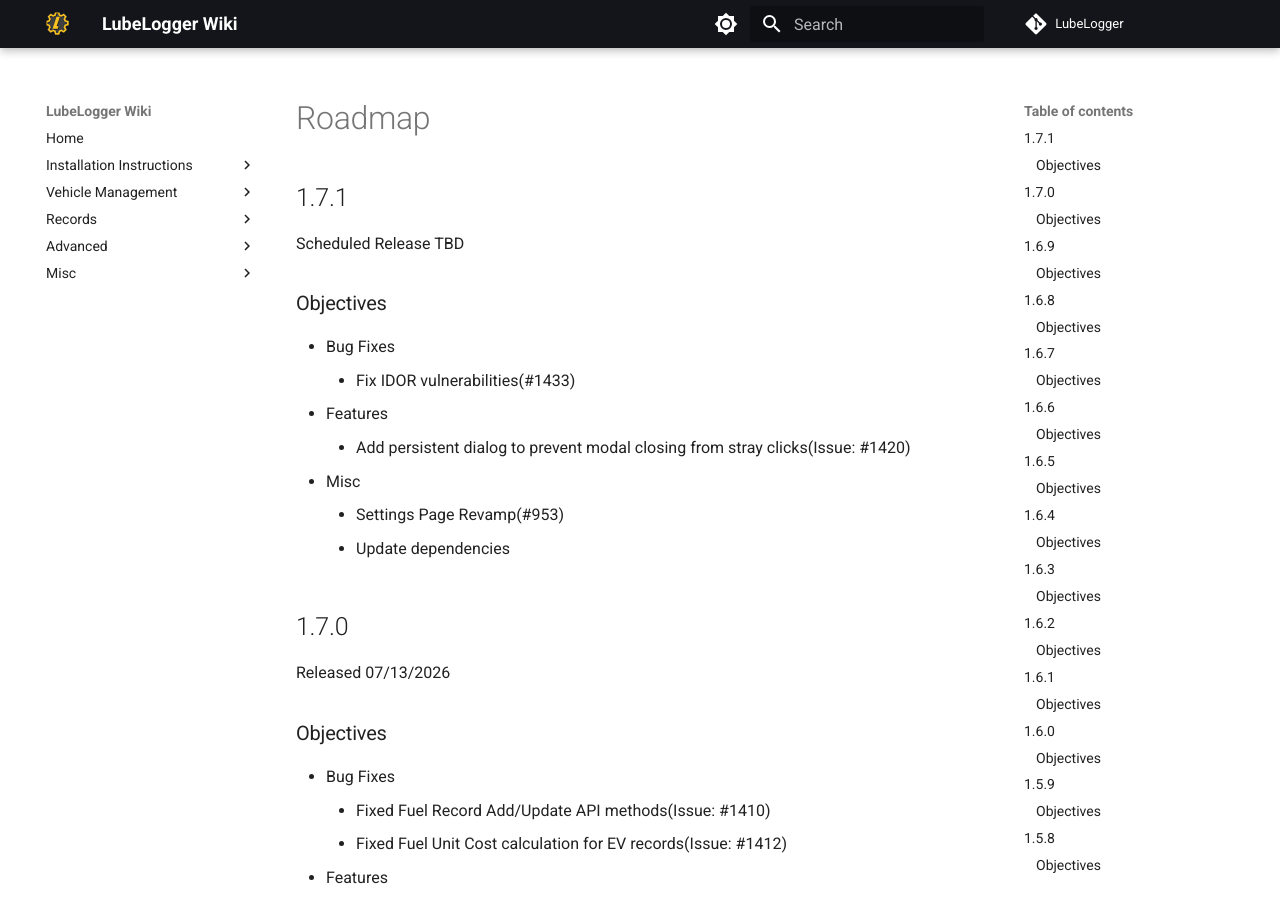
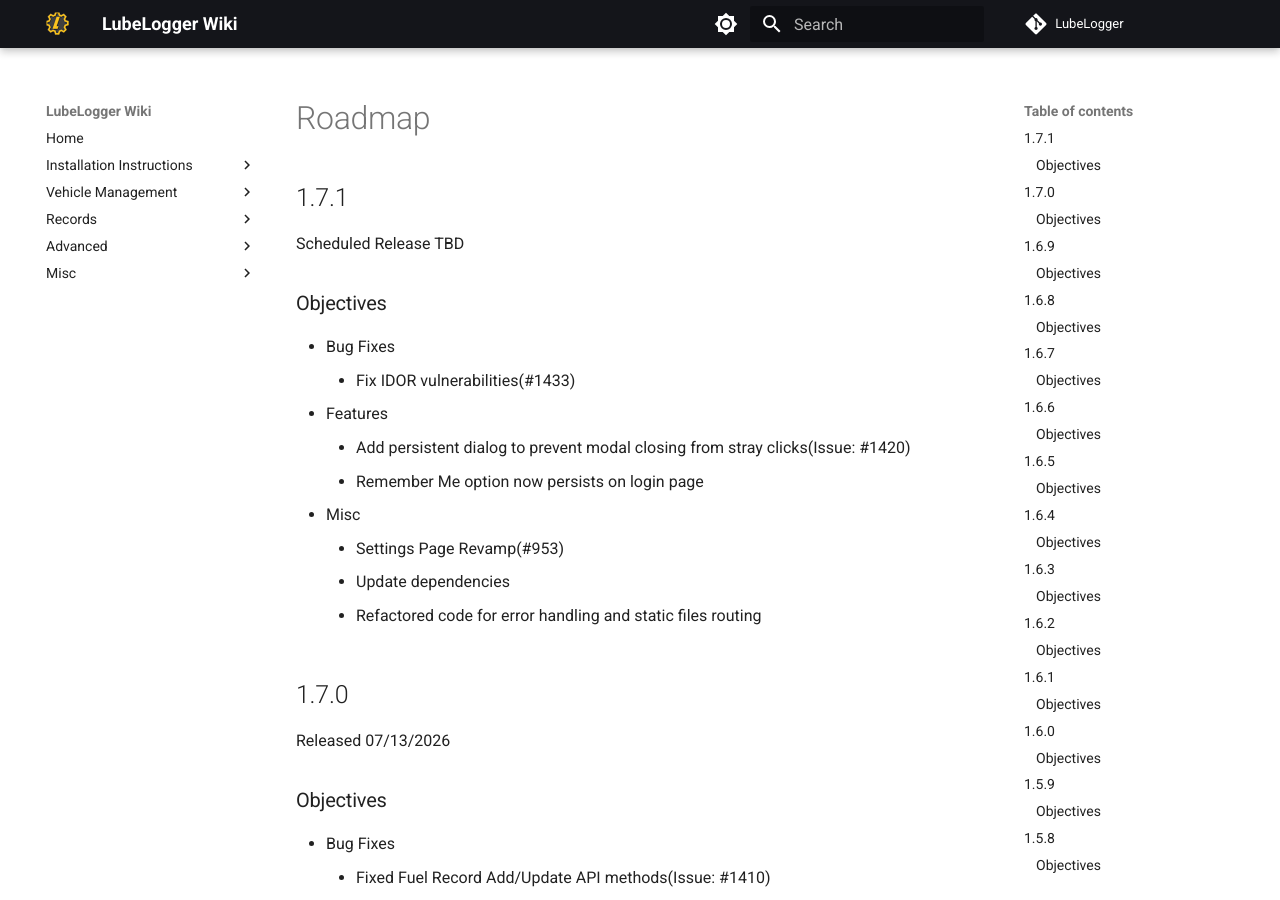
Before and after one commit to hargata/lubelog_docs, an MkDocs documentation site: the page built from docs/Misc/Roadmap.md, in a window 1280 px wide and 900 px high. Built offline with MkDocs 1.6.1 and Material for MkDocs 9.7.7, drawn with Linux system fonts in a browser that asks for light colours; comment, search, counter and statistics services are not loaded.

Commit message:
update roadmap

```diff
--- a/docs/Misc/Roadmap.md
+++ b/docs/Misc/Roadmap.md
@@ -8,9 +8,11 @@
     - Fix IDOR vulnerabilities(#1433)
 - Features
     - Add persistent dialog to prevent modal closing from stray clicks(Issue: #1420)
+    - Remember Me option now persists on login page
 - Misc
     - Settings Page Revamp(#953)
     - Update dependencies
+    - Refactored code for error handling and static files routing
 
 ## 1.7.0
 Released 07/13/2026
```
